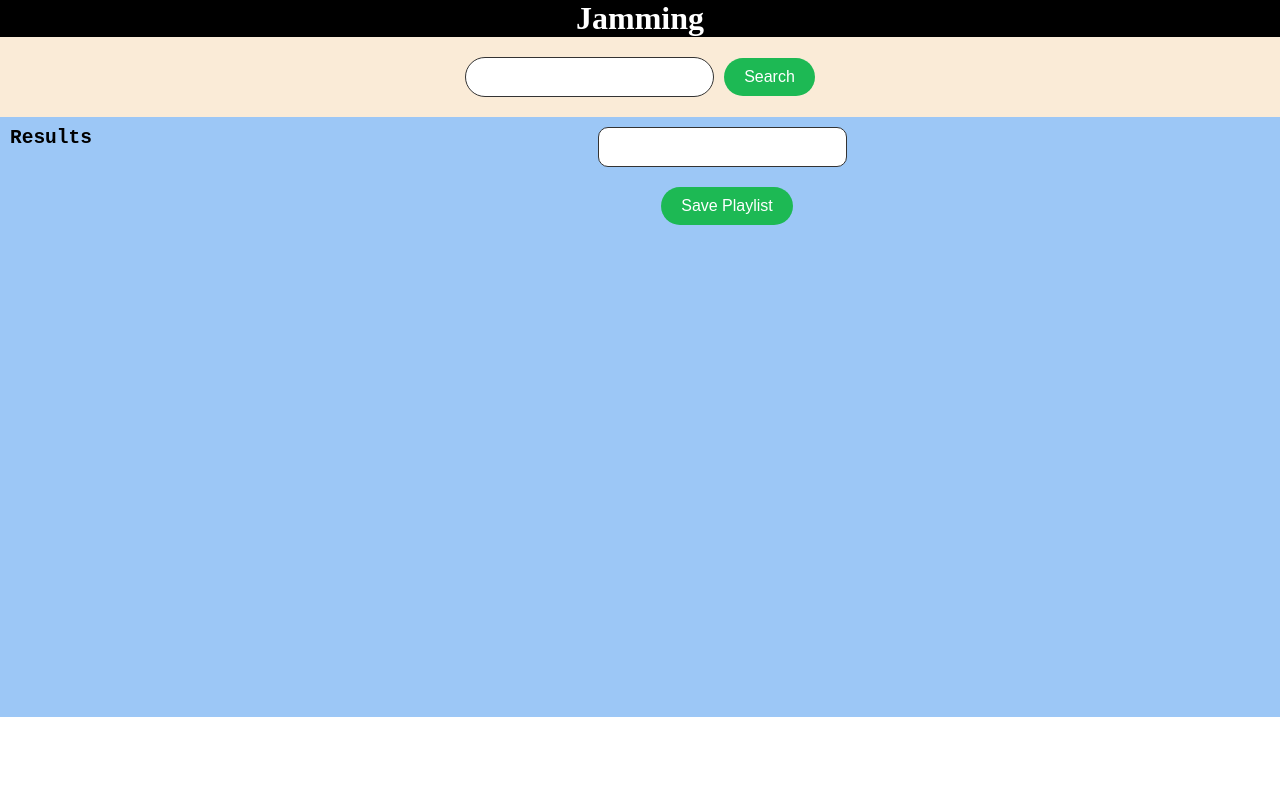
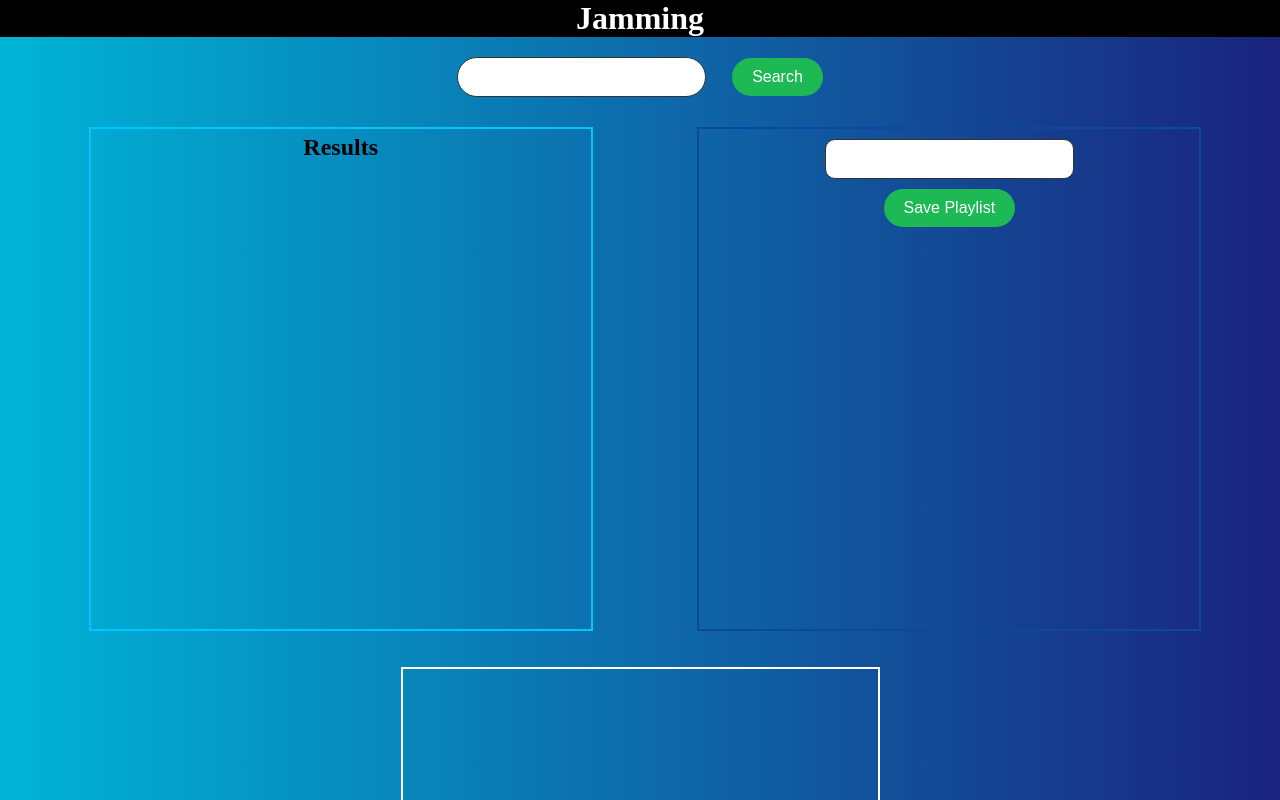
Before and after one commit to Ashraf-Mannan-Khan/NewJamming, a React (Create React App) app: page / in a window 1280 px wide. Shown: the top 800 px of the page. Built offline with nearby package versions, Linux system fonts and the light colour scheme.

Commit message:
fifth commit

```diff
--- a/public/index.html
+++ b/public/index.html
@@ -27,9 +27,9 @@
     <title>React App</title>
 
   </head>
-  <body id="root" >
+  <body  >
     <noscript>You need to enable JavaScript to run this app.</noscript>
-
+    <div id="root"></div>
     <!--
       This HTML file is a template.
       If you open it directly in the browser, you will see an empty page.
--- a/src/App.js
+++ b/src/App.js
@@ -32,7 +32,7 @@ function App() {
       setTitle('');
     } else {
 
-      setToggle(false);
+      return
     }
 
   }
@@ -57,28 +57,19 @@ function App() {
 
   const track = addSong.map((song, index) => {
     return (
-      <div style={{
-
-        display: "flex",
-      alignItems: "center",
-     justifyContent: "space-between"
-      }}>
-        <div style={{marginRight:20}}>
+      <div className={styles.innerBoxTwo} >
+        <div >
           <ul>
-            <li key={index} style={{ fontFamily: "cursive" }}>
+            <li key={index}>
               {song}
             </li>
             <hr ></hr>
-            <li style={{
-              fontFamily: "cursive",
-              fontSize: "small"
-
-            }}>
+            <li >
               {singerName}
             </li>
           </ul>
         </div>
-        <div style={{ marginLeft: 10 }}><button onClick={() => removePlay(index)} className={styles.plusButton}style={{marginLeft:20}} >-</button></div>
+        <div ><button onClick={() => removePlay(index)} className={styles.plusButton} >-</button></div>
 
       </div>
     )
@@ -143,33 +134,21 @@ function App() {
       </div >
       <div className={styles.box}>
 
-        <div className={styles.box1}>
+        <div className={styles.firstbox}>
 
-          <h2 style={{
-            fontFamily: "monospace",
-            marginBottom: 5
-          }}>Results</h2>
+          <h2 >Results</h2>
           {playlist.map((tracks, index) => {
             return (
-              <div style={{
-                display: "flex",
-                alignItems: "center",
-                justifyContent: "space-between",
-                flexWrap: 'nowrap'
-              }}>
+              <div className={styles.innerBoxOne}>
                 <div >
                   <ul>
-                    <li style={{ fontFamily: "cursive" }}>{tracks}</li>
+                    <li >{tracks}</li>
                     <hr ></hr>
-                    <li style={{
-                      fontFamily: "cursive",
-                      fontSize: "small"
-
-                    }} >{singerName}</li>
+                    <li >{singerName}</li>
                   </ul>
                 </div>
 
-                <div style={{ marginLeft: 10 }}>
+                <div >
                   <button onClick={() => addPlay(index)} className={styles.plusButton}>+</button>
                 </div>
 
@@ -179,8 +158,8 @@ function App() {
           })}
 
         </div>
-        <div className={styles.box2}>
-          <div style={{marginBottom:5}}>
+        <div className={styles.secondbox}>
+          <div >
           <input type="text" value={title} className={styles.input2} onChange={
           ({ target }) => {
             setTitle(target.value);
@@ -188,11 +167,11 @@ function App() {
           }
         }/>
           </div>
-          <div style={{marginBottom:5}}>
+          <div >
           {track}
           </div>
           <div>
-          <button type='submit' onClick={handleSubmit} className={styles.searchButton} style={{ marginTop: 10 }} >Save Playlist</button>
+          <button type='submit' onClick={handleSubmit} className={styles.savePlaylistButton}  >Save Playlist</button>
           </div>
 
 
@@ -215,10 +194,10 @@ function App() {
 
           </div>
 
-          <div>
+          <div className={styles.lastchild}>
             {showPlaylist && toggle &&
-              <ul className={styles.ul}>
-                {song.song.map(song => <li>{song}</li>)}
+              <ul >
+                {song.song.map((song,index) => <li className={styles.liststyle} key={index}>{song}</li>)}
 
               </ul>
              }
--- a/src/jamming.module.css
+++ b/src/jamming.module.css
@@ -13,12 +13,15 @@
 }
 .searchContainer {
    display: flex;
+   flex-wrap:wrap;
    justify-content: center;
    align-items: center;
     max-width: 100%;
     padding: 20px;
     margin: 0 auto;
-    background-color: antiquewhite;
+    background: linear-gradient(to right, #00B4D8, #1A237E);
+
+    gap: 1rem;
 }
 
 .inputBar{
@@ -54,36 +57,68 @@
 }
 
 .box{
+
     display: flex;
-    justify-content: space-between;
+    gap: 1rem;
+    flex-wrap: wrap;
+    width: 100vw;
+   height: 100vh;
+  background-color: #fff;
+  justify-content: space-evenly;
+  background: linear-gradient(to right, #00B4D8, #1A237E);
 
-    width: 100%;
-
-   height: 600px;
-  background-color: #9cc7f6;
-
-}
-
-.box1{
-
-    margin: 10px ;
-    width: 40%;
-    max-width: 400px;
 
 
 }
+@media only screen and (max-width: 900px){
+    .box{
+        flex-direction: column;
+       height: fit-content;
+        align-items: center;
+    }
+}
 
-.box2 {
-    margin-top: 10px;
+.firstbox{
+    border: 2px solid #00C6FF;
+
+    margin: 10px ;
+   width: 500px;
+   height: 500px;
+
+
+
+}
+.firstbox > h2 {
+    text-align: center;
+    margin-top: 5px;
+}
+.innerBoxOne{
+
+    display: flex;
+
+    justify-content: space-between;
+    align-items: center;
+}
+
+
+.secondbox {
+     margin-top: 10px;
      display: flex;
-    flex-direction: column;
-    align-items: center;
+     flex-direction: column;
+     align-items: center;
+    width: 500px;
+    border: 2px solid #0D47A1;
+    height: 500px;
 
-    /* margin: 10px ; */
-    max-width: 400px;
-    width: 40%;
-    /* margin: 0px 40px; */
+}
+.innerBoxTwo:nth-child(2) {
+   width: 400px;
+}
+.innerBoxTwo {
 
+    display: flex;
+    justify-content: space-between;
+    width: 100%;
 }
 
 .input2{
@@ -94,35 +129,63 @@
     color:black;
     outline: none;
     transition: border-color 0.3s ease, box-shadow 0.3s ease;
-    margin: 0px auto;
+    margin: 10px auto;
+
 }
+
+.savePlaylistButton {
+    padding: 10px 20px;
+    font-size: 16px;
+    margin-bottom: 10px;  /* Space between input and button */
+    background-color: #1db954; /* Spotify green */
+    color: white;
+    border: none;
+    border-radius: 30px;
+    cursor: pointer;
+    transition: background-color 0.3s ease, box-shadow 0.3s ease;
+}
+
+.savePlaylistButton:hover {
+    background-color: #1ed760; /* Slightly lighter green */
+    box-shadow: 0 0 8px rgba(29, 185, 84, 0.6); /* Green glow effect */
+}
+.savePlaylistButton:focus {
+    outline: none;
+    box-shadow: 0 0 5px rgba(29, 185, 84, 0.6); /* Green glow */
+}
+
 ul{
     list-style: none;
     font-size: larger;
-    font-family: sans-serif;
+    font-family: serif;
 }
-.ul{
+/* .ul{
     display: flex;
     justify-content: space-between;
     align-items: flex-start;
     flex-direction: column;
     margin: 2px auto;
 
-}
+} *
+/* ul > li {
+    margin-left: 10px;
+} */
+
 
 .plusButton {
     width: 40px;
     height: 40px;
     font-size: 24px;
-    color: white;
-    background-color: #007bff; /* Blue background */
+    color: black;
+    /* background-color: #007bff; Blue background */
     border: none;
-    border-radius: 50%; /* Circular shape */
+    border-radius: 10%; /* Circular shape */
     display: flex;
     justify-content: center;
     align-items: center;
     cursor: pointer;
     transition: background-color 0.3s, transform 0.2s;
+    margin-right: 10px;
 }
 .plusButton:hover {
     background-color: #0056b3; /* Darker blue on hover */
@@ -135,26 +198,53 @@ ul{
 
 .savedtrack {
    display: flex;
-flex-direction: column;
+  flex-direction: column;
+  margin-top: 10px;
+   width: 475px;
+ height: 500px;
+ border: 2px solid #FFFFFF;
 
-   width: 20%;
-    height: fit-content;
+
+}
+.liststyle{
+   list-style: circle;
+    text-decoration: dotted;
 }
 .savedtrackcont {
    display: flex;
    align-items: center;
-   justify-content: flex-start;
-    font-family: cursive;
+    font-family: serif;
+    font-size: large;
     padding-top: 10px;
+    gap: 1.5rem;
+    width: 100%;
+    justify-content: space-between;
 }
+.savedtrackcont > div > h3 {
+    margin-left: 10px;
+    text-transform: uppercase;
+}
+
+
+
+.savedtrackcont > div > button{
+    margin-right: 10px;
+}
+
+
+.lastchild{
+    margin: 0 auto;
+    text-transform: capitalize;
+}
+
 .savedtrackButton{
     width: 40px;
     height: 40px;
     font-size: 24px;
-    color: white;
-    background-color: #007bff; /* Blue background */
+    color: rgb(0, 0, 0);
+    /* background-color: grey; Blue background */
     border: none;
-    border-radius: 50%; /* Circular shape */
+    border-radius: 10%; /* Circular shape */
     display: flex;
     justify-content: center;
     align-items: center;
@@ -165,14 +255,17 @@ flex-direction: column;
 }
 
 .savedtrackButton:hover {
-    background-color: #0056b3; /* Darker blue on hover */
+    background-color: #3cb300; /* Darker blue on hover */
     transform: scale(1.1); /* Slightly enlarge the button */
 }
 .savedtrackButton:focus {
     outline: none;
-    box-shadow: 0 0 5px rgba(0, 123, 255, 0.6); /* Blue glow on focus */
+    box-shadow: 0 0 5px rgba(13, 255, 0, 0.6); /* Blue glow on focus */
 }
 
 hr{
-    height:2px;border-width:0;color:gray;background-color:gray;
+    height:2px;
+    border-width:0;
+    color:rgb(0, 0, 0);
+    background-color:rgb(0, 0, 0);
 }
```
